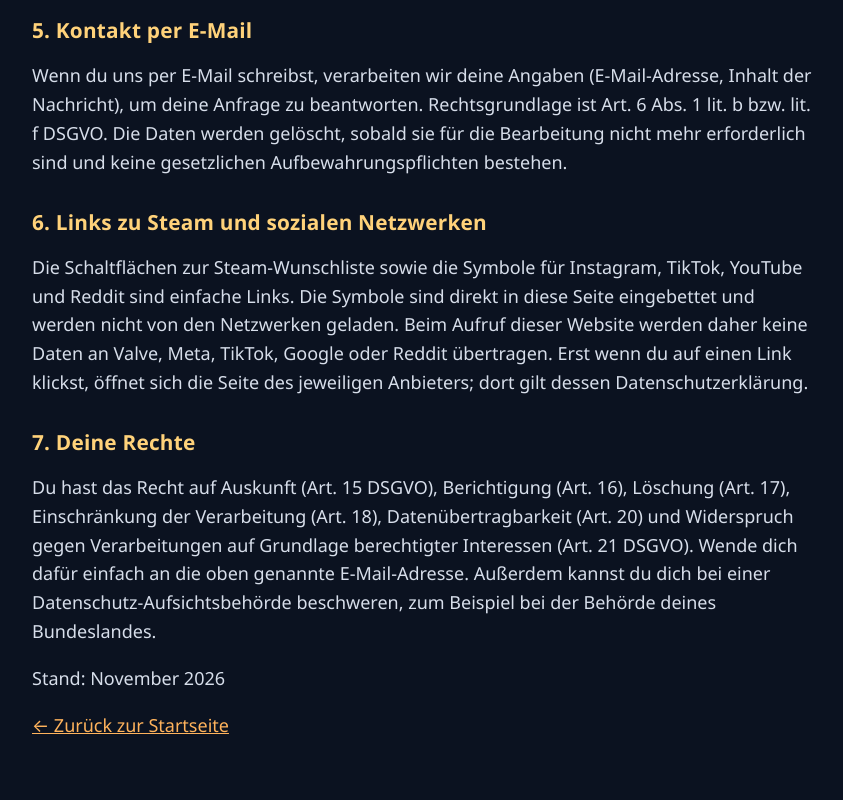
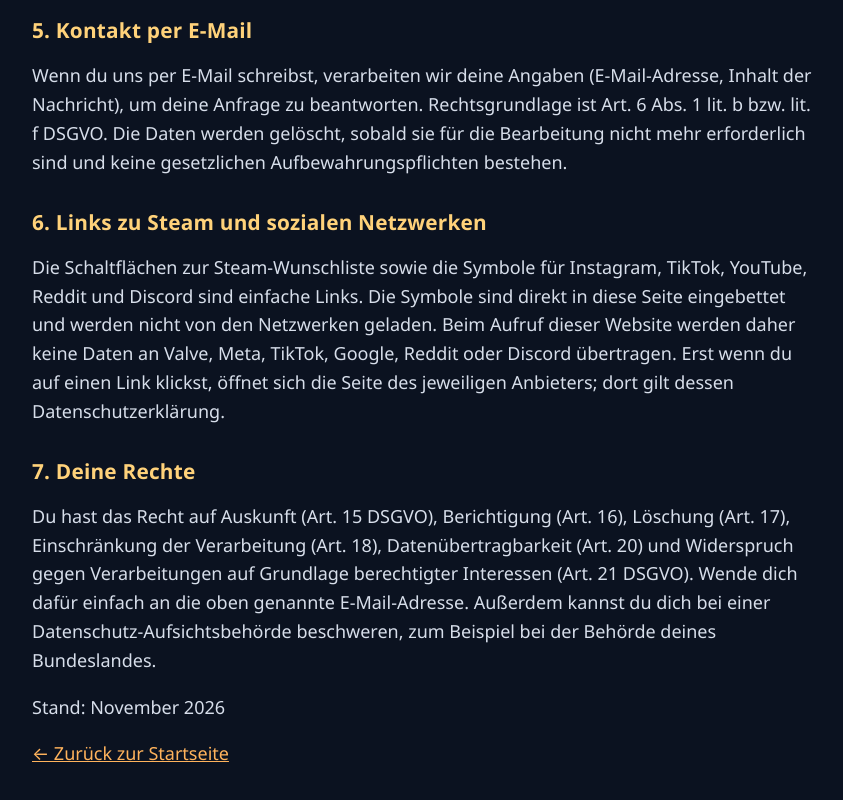
Before and after one commit to Compoundgames/compoundgames.de, a plain HTML site: page datenschutz.html in a window 1280 px wide. Shown: the part 1190-1990 px from the top of the page, without its empty margins (214-1057 px from the left). Drawn offline with Linux system fonts and the light colour scheme.

Commit message:
Discord-Link auf der Startseite und in der Datenschutzerklaerung
Co-Authored-By: Claude Opus 5.5 <noreply@anthropic.com>

```diff
--- a/datenschutz.html
+++ b/datenschutz.html
@@ -38,7 +38,7 @@
   <p>Wenn du uns per E-Mail schreibst, verarbeiten wir deine Angaben (E-Mail-Adresse, Inhalt der Nachricht), um deine Anfrage zu beantworten. Rechtsgrundlage ist Art. 6 Abs. 1 lit. b bzw. lit. f DSGVO. Die Daten werden gelöscht, sobald sie für die Bearbeitung nicht mehr erforderlich sind und keine gesetzlichen Aufbewahrungspflichten bestehen.</p>
 
   <h2>6. Links zu Steam und sozialen Netzwerken</h2>
-  <p>Die Schaltflächen zur Steam-Wunschliste sowie die Symbole für Instagram, TikTok, YouTube und Reddit sind einfache Links. Die Symbole sind direkt in diese Seite eingebettet und werden nicht von den Netzwerken geladen. Beim Aufruf dieser Website werden daher keine Daten an Valve, Meta, TikTok, Google oder Reddit übertragen. Erst wenn du auf einen Link klickst, öffnet sich die Seite des jeweiligen Anbieters; dort gilt dessen Datenschutzerklärung.</p>
+  <p>Die Schaltflächen zur Steam-Wunschliste sowie die Symbole für Instagram, TikTok, YouTube, Reddit und Discord sind einfache Links. Die Symbole sind direkt in diese Seite eingebettet und werden nicht von den Netzwerken geladen. Beim Aufruf dieser Website werden daher keine Daten an Valve, Meta, TikTok, Google, Reddit oder Discord übertragen. Erst wenn du auf einen Link klickst, öffnet sich die Seite des jeweiligen Anbieters; dort gilt dessen Datenschutzerklärung.</p>
 
   <h2>7. Deine Rechte</h2>
   <p>Du hast das Recht auf Auskunft (Art. 15 DSGVO), Berichtigung (Art. 16), Löschung (Art. 17), Einschränkung der Verarbeitung (Art. 18), Datenübertragbarkeit (Art. 20) und Widerspruch gegen Verarbeitungen auf Grundlage berechtigter Interessen (Art. 21 DSGVO). Wende dich dafür einfach an die oben genannte E-Mail-Adresse. Außerdem kannst du dich bei einer Datenschutz-Aufsichtsbehörde beschweren, zum Beispiel bei der Behörde deines Bundeslandes.</p>
```
Also changed, not shown: index.html (+3 -0 lines).
